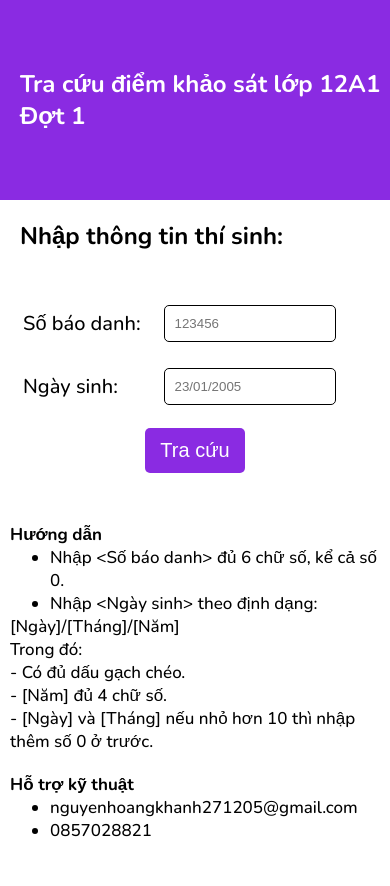
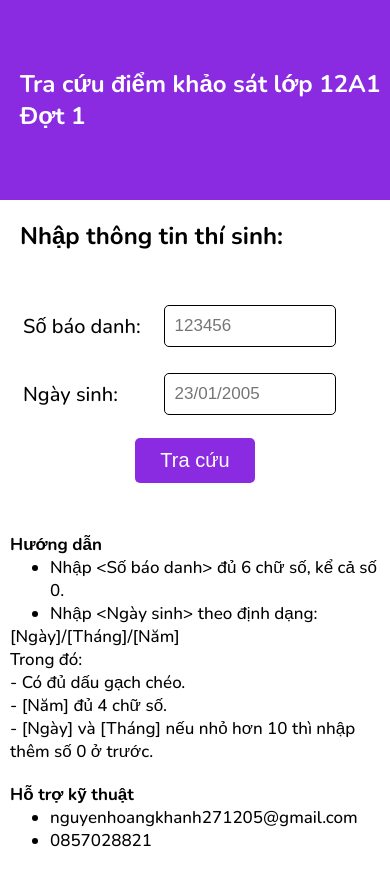
Before and after one commit to nhk2712/diem-khao-sat-12a1, a React (Create React App) app: page / in a window 390 px wide. Shown: the top 886 px of the page. Before the commit the page ends 844 px from the top, so only its background shows below. Built offline with nearby package versions, Linux system fonts and the light colour scheme.

Commit message:
Fix UI issues

```diff
--- a/src/App.css
+++ b/src/App.css
@@ -23,7 +23,7 @@
     }
 
     .mainButton {
-        width: 100px;
+        width: 120px;
         height: 45px;
         background-color: blueviolet;
         border: none;
--- a/src/components/AppNotSubmitted/AppNotSubmitted.css
+++ b/src/components/AppNotSubmitted/AppNotSubmitted.css
@@ -9,6 +9,7 @@
         padding:10px;
         border-radius: 5px;
         width:150px;
+        font-size: 17px;
     }
 
     .instruction{
--- a/src/components/TechnicalSupport/TechnicalSupport.css
+++ b/src/components/TechnicalSupport/TechnicalSupport.css
@@ -1,3 +1,4 @@
 .techSupport{
     margin-top: 20px;
+    margin-bottom: 50px;
 }
```
